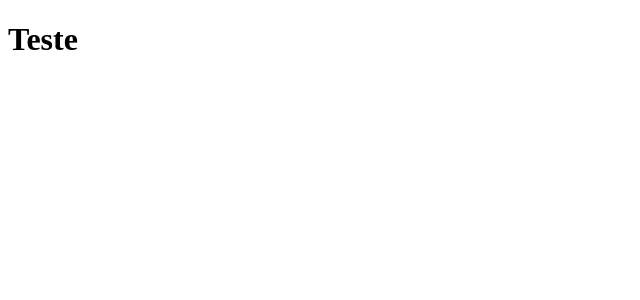
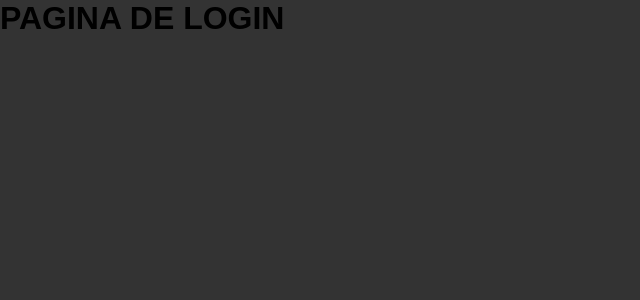
Before and after one commit to MarcosWillianR/hack-for-good, a React (Create React App) app: page / in a window 1280 px wide. Shown: the top 300 px of the page, without its empty margins (0-640 px from the left). Built offline with nearby package versions, Linux system fonts and the light colour scheme.

Commit message:
default and auth layouts, and minimal configuration for routes

```diff
--- a/package.json
+++ b/package.json
@@ -9,9 +9,11 @@
     "@unform/core": "^2.0.0",
     "@unform/web": "^2.0.0",
     "axios": "^0.19.2",
+    "prop-types": "^15.7.2",
     "react": "^16.13.1",
     "react-dom": "^16.13.1",
     "react-input-mask": "^3.0.0-alpha.2",
+    "react-router-dom": "^5.1.2",
     "react-scripts": "3.4.1",
     "reactotron-react-js": "^3.3.7",
     "styled-components": "^5.0.1",
--- a/src/App.js
+++ b/src/App.js
@@ -2,6 +2,15 @@ import React from 'react';
 
 import './config/ReactotronConfig';
 
+import Routes from './routes';
+
+import GlobalStyle from './styles/global';
+
 export default function App() {
-  return <h1>Teste</h1>;
+  return (
+    <>
+      <GlobalStyle />
+      <Routes />
+    </>
+  );
 }
--- /dev/null
+++ b/src/pages/Dashboard/index.js
@@ -0,0 +1,7 @@
+import React from 'react';
+
+// import { Container } from './styles';
+
+export default function Dashboard() {
+  return <h1>Dashboard</h1>;
+}
--- /dev/null
+++ b/src/pages/_layouts/auth/index.js
@@ -0,0 +1,12 @@
+import React from 'react';
+import PropTypes from 'prop-types';
+
+import { Wrapper } from './styles';
+
+export default function AuthLayout({ children }) {
+  return <Wrapper>{children}</Wrapper>;
+}
+
+AuthLayout.propTypes = {
+  children: PropTypes.element.isRequired,
+};
--- /dev/null
+++ b/src/pages/_layouts/auth/styles.js
@@ -0,0 +1,6 @@
+import styled from 'styled-components';
+
+export const Wrapper = styled.div`
+  background: #333;
+  height: 100%;
+`;
--- /dev/null
+++ b/src/pages/_layouts/default/index.js
@@ -0,0 +1,12 @@
+import React from 'react';
+import PropTypes from 'prop-types';
+
+import { Wrapper } from './styles';
+
+export default function DefaultLayout({ children }) {
+  return <Wrapper>{children}</Wrapper>;
+}
+
+DefaultLayout.propTypes = {
+  children: PropTypes.element.isRequired,
+};
--- /dev/null
+++ b/src/pages/_layouts/default/styles.js
@@ -0,0 +1,6 @@
+import styled from 'styled-components';
+
+export const Wrapper = styled.div`
+  background: #eee;
+  height: 100%;
+`;
--- /dev/null
+++ b/src/routes/Route.js
@@ -0,0 +1,45 @@
+import React from 'react';
+import { Route, Redirect } from 'react-router-dom';
+import PropTypes from 'prop-types';
+
+import AuthLayout from '~/pages/_layouts/auth';
+import DefaultLayout from '~/pages/_layouts/default';
+
+export default function RouteWrapper({
+  component: Component,
+  isPrivate,
+  ...rest
+}) {
+  const signed = false;
+
+  if (!signed && isPrivate) {
+    return <Redirect to="/" />;
+  }
+
+  if (signed && !isPrivate) {
+    return <Redirect to="/dashboard" />;
+  }
+
+  const Layout = signed ? DefaultLayout : AuthLayout;
+
+  return (
+    <Route
+      {...rest}
+      render={(props) => (
+        <Layout>
+          <Component {...props} />
+        </Layout>
+      )}
+    />
+  );
+}
+
+RouteWrapper.propTypes = {
+  isPrivate: PropTypes.bool,
+  component: PropTypes.oneOfType([PropTypes.element, PropTypes.func])
+    .isRequired,
+};
+
+RouteWrapper.defaultProps = {
+  isPrivate: false,
+};
--- /dev/null
+++ b/src/routes/index.js
@@ -0,0 +1,31 @@
+import React from 'react';
+import { Switch, BrowserRouter } from 'react-router-dom';
+import Route from './Route';
+
+import CompanySignIn from '~/pages/SignIn/Company';
+import VoluntarySignIn from '~/pages/SignIn/Voluntary';
+
+import CompanySignUp from '~/pages/SignUp/Company';
+import VoluntarySignUp from '~/pages/SignUp/Voluntary';
+
+import Dashboard from '~/pages/Dashboard';
+
+export default function Routes() {
+  return (
+    <BrowserRouter>
+      <Switch>
+        <Route path="/" exact component={() => <h1>PAGINA DE LOGIN</h1>} />
+
+        <Route path="/company-login" component={CompanySignIn} />
+        <Route path="/company-signup" component={CompanySignUp} />
+
+        <Route path="/voluntary-login" component={VoluntarySignIn} />
+        <Route path="/voluntary-signup" component={VoluntarySignUp} />
+
+        <Route path="/dashboard" component={Dashboard} isPrivate />
+
+        <Route path="/" component={() => <h1>404</h1>} />
+      </Switch>
+    </BrowserRouter>
+  );
+}
--- /dev/null
+++ b/src/styles/global.js
@@ -0,0 +1,39 @@
+import { createGlobalStyle } from 'styled-components';
+
+export default createGlobalStyle`
+
+  * {
+    margin: 0;
+    padding: 0;
+    outline: 0;
+    box-sizing: border-box;
+  }
+
+  *:focus {
+    outline: 0;
+  }
+
+  html, body, #root {
+    height: 100%;
+  }
+
+  body {
+    -webkit-font-smoothing: antialiased !important;
+  }
+
+  body, input, button {
+    font-family: sans-serif;
+  }
+
+  a {
+    text-decoration: none;
+  }
+
+  ul {
+    list-style: none;
+  }
+
+  button {
+    cursor: pointer;
+  }
+`;
```
Also changed, not shown: 1 other file (tests, documents, lock files or other folders).
